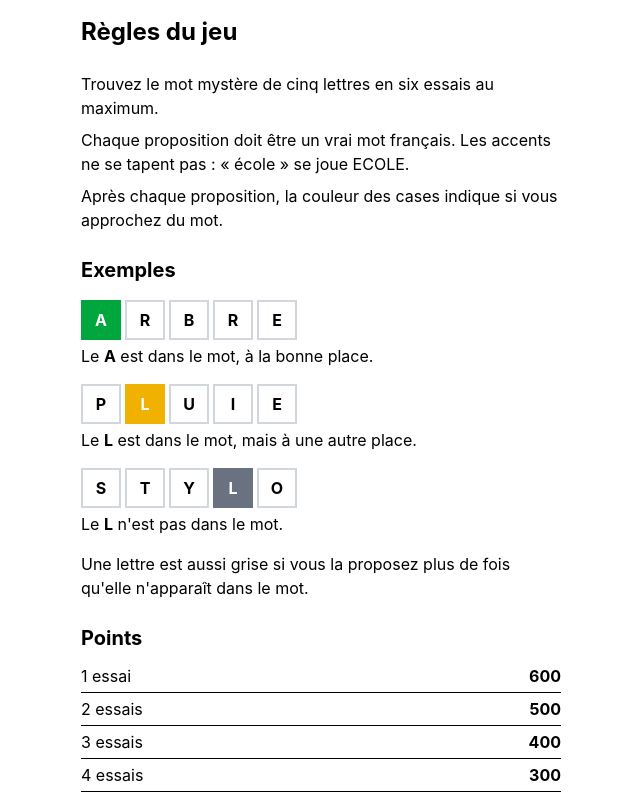
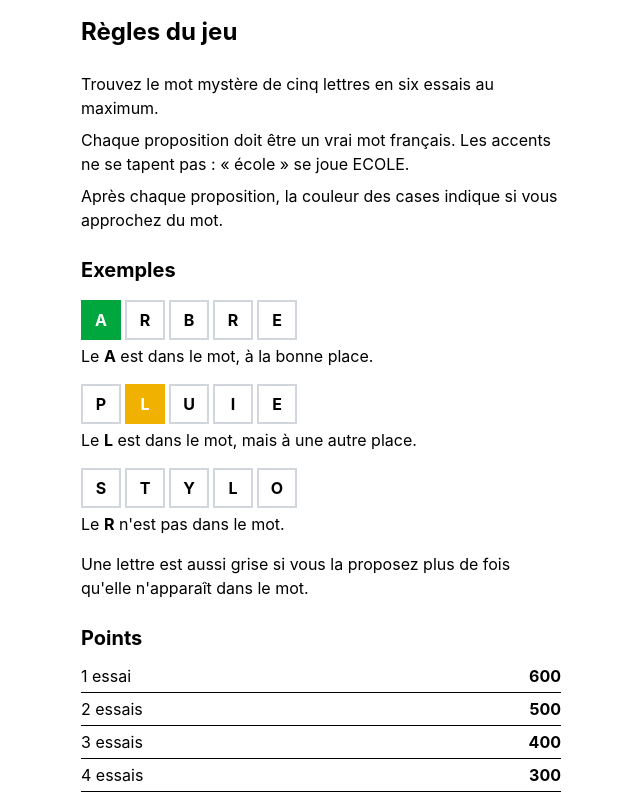
Before and after one commit to t3mq/projet-frontend, a React (Vite) app: page /regles in a window 1280 px wide. Shown: the top 799 px of the page, without its empty margins (319-959 px from the left). Built offline with nearby package versions, Linux system fonts and the light colour scheme.

Commit message:
correction  : faute de frappe

```diff
--- a/src/pages/Rules.jsx
+++ b/src/pages/Rules.jsx
@@ -55,8 +55,8 @@ export default function Rules() {
         </div>
 
         <div className="space-y-1">
-          <ExampleRow word="STYLO" highlight={3} status="absent" />
-          <p>Le <strong>L</strong> n'est pas dans le mot.</p>
+          <ExampleRow word="STYLO" status="absent" />
+          <p>Le <strong>R</strong> n'est pas dans le mot.</p>
         </div>
 
         <p>Une lettre est aussi grise si vous la proposez plus de fois qu'elle n'apparaît dans le mot.</p>
```
